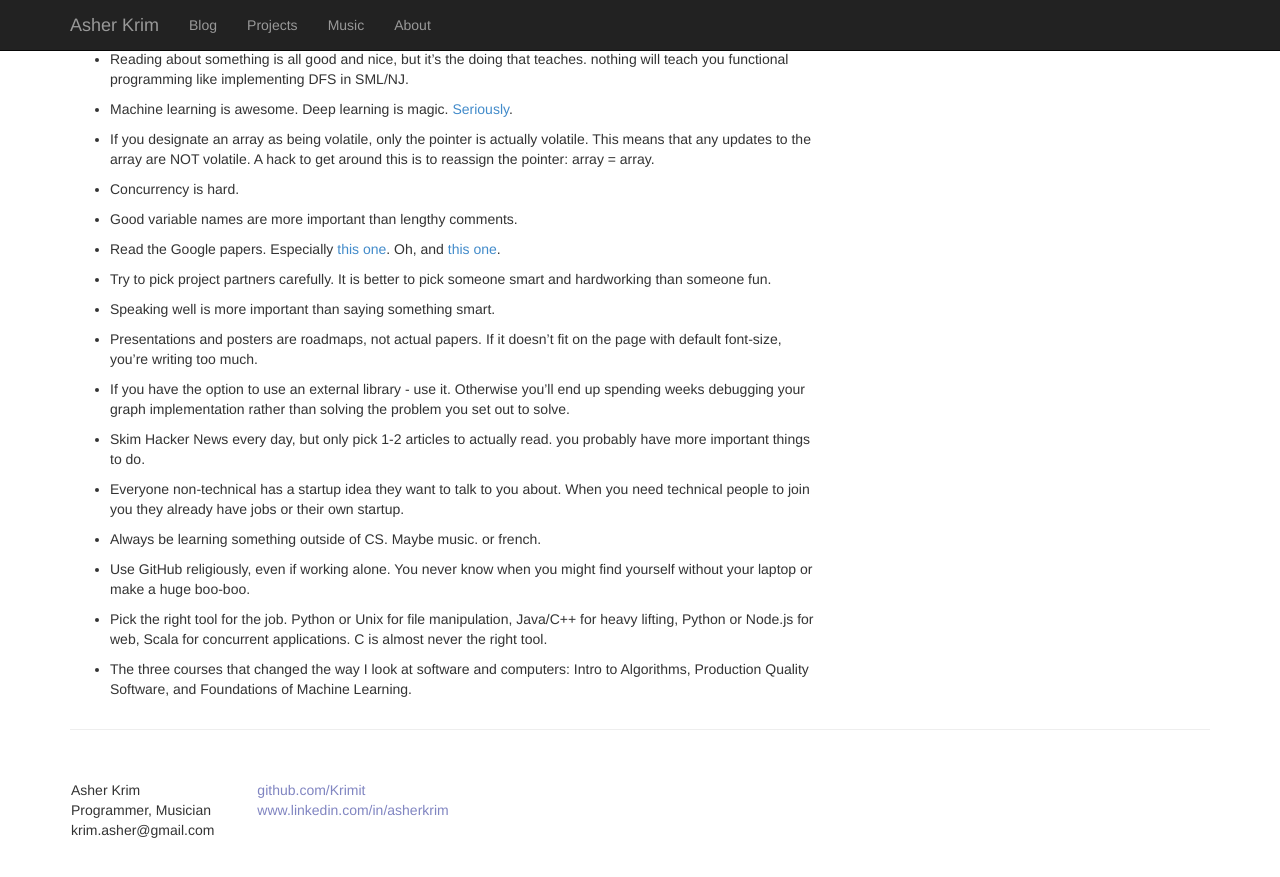
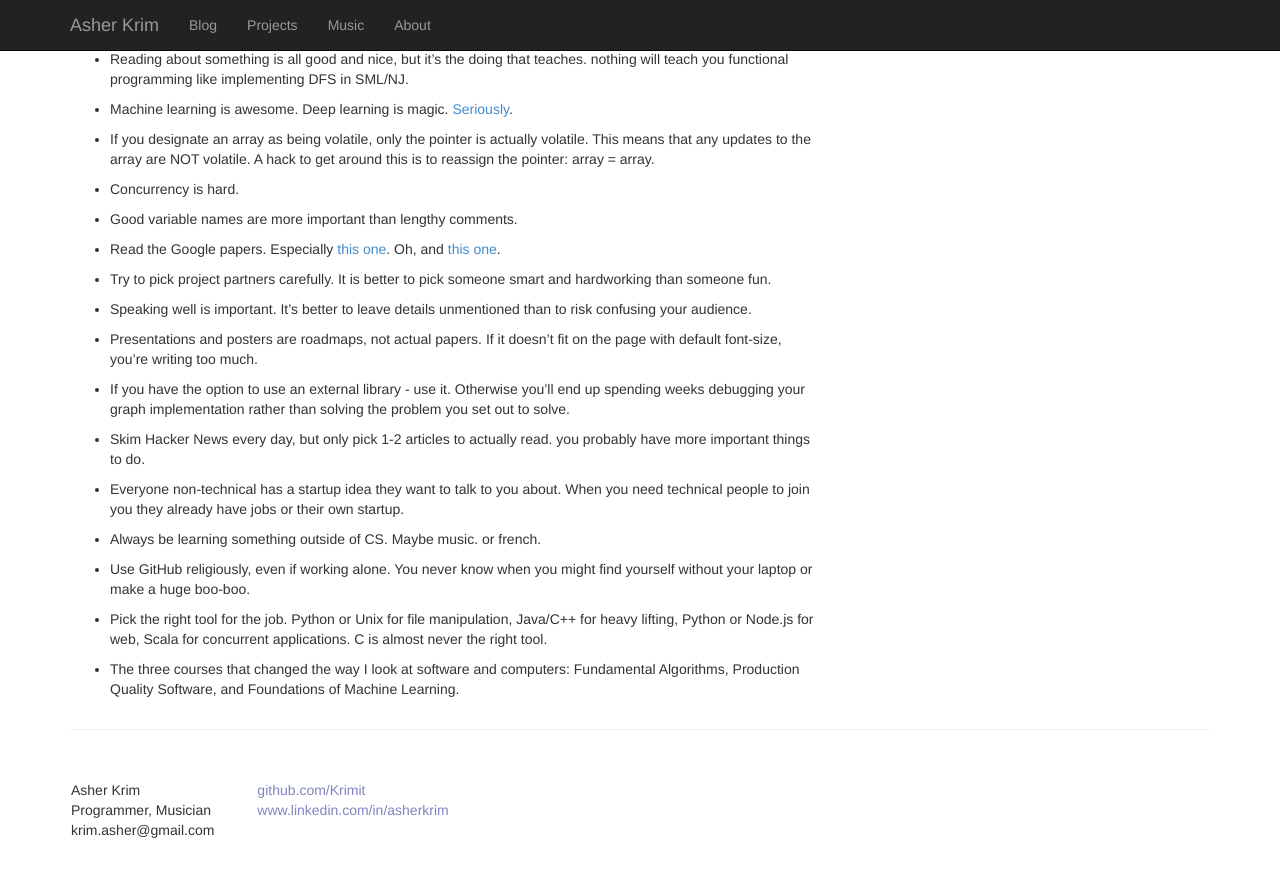
Before and after one commit to Krimit/Krimit.github.io, a Jekyll site: the page built from _posts/2014-05-19-lessons-NYU.md, in a window 1280 px wide and 900 px high, scrolled down 744 px. Shown: the top 877 px of the window. Built offline with Jekyll 4.4.1, drawn with Linux system fonts in a browser that asks for light colours; Markdown is read by kramdown in place of the engine named in the settings.

Commit message:
minor changes

```diff
--- a/_posts/2014-05-19-lessons-NYU.md
+++ b/_posts/2014-05-19-lessons-NYU.md
@@ -28,7 +28,7 @@ Three final papers. Two presentations. One showcase. One final exam. Zero course
 
 - Try to pick project partners carefully. It is better to pick someone smart and hardworking than someone fun.
 
-- Speaking well is more important than saying something smart.
+- Speaking well is important. It's better to leave details unmentioned than to risk confusing your audience.
 
 - Presentations and posters are roadmaps, not actual papers. If it doesn't fit on the page with default font-size, you're writing too much.
 
@@ -44,7 +44,7 @@ Three final papers. Two presentations. One showcase. One final exam. Zero course
 
 - Pick the right tool for the job. Python or Unix for file manipulation, Java/C++ for heavy lifting, Python or Node.js for web, Scala for concurrent applications. C is almost never the right tool.
 
-- The three courses that changed the way I look at software and computers: Intro to Algorithms, Production Quality Software, and Foundations of Machine Learning.
+- The three courses that changed the way I look at software and computers: Fundamental Algorithms, Production Quality Software, and Foundations of Machine Learning.
 
 
 [DL]: http://cilvr.nyu.edu/doku.php?id=software:overfeat:start
```
